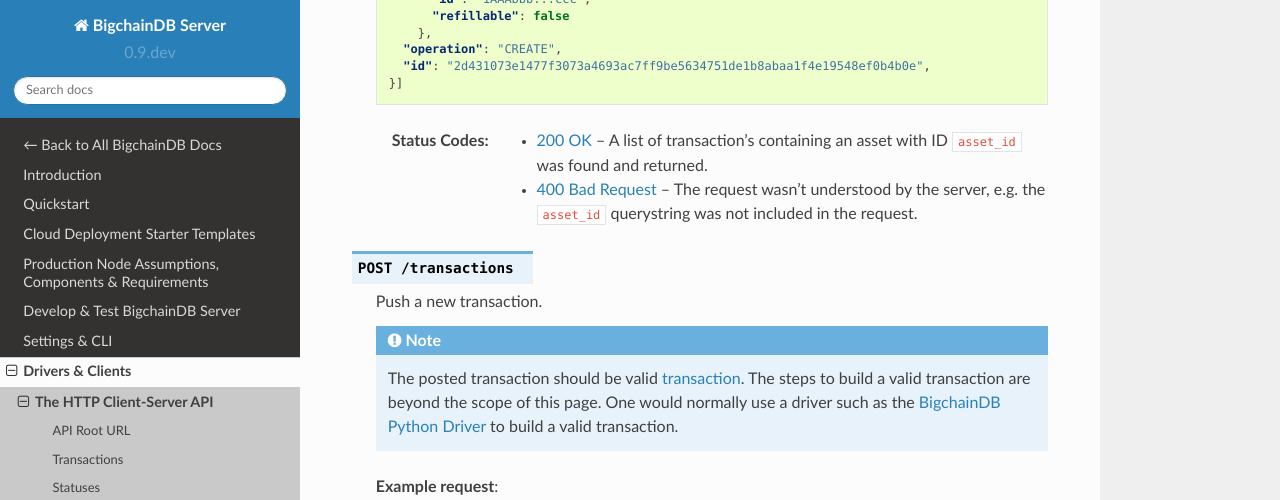
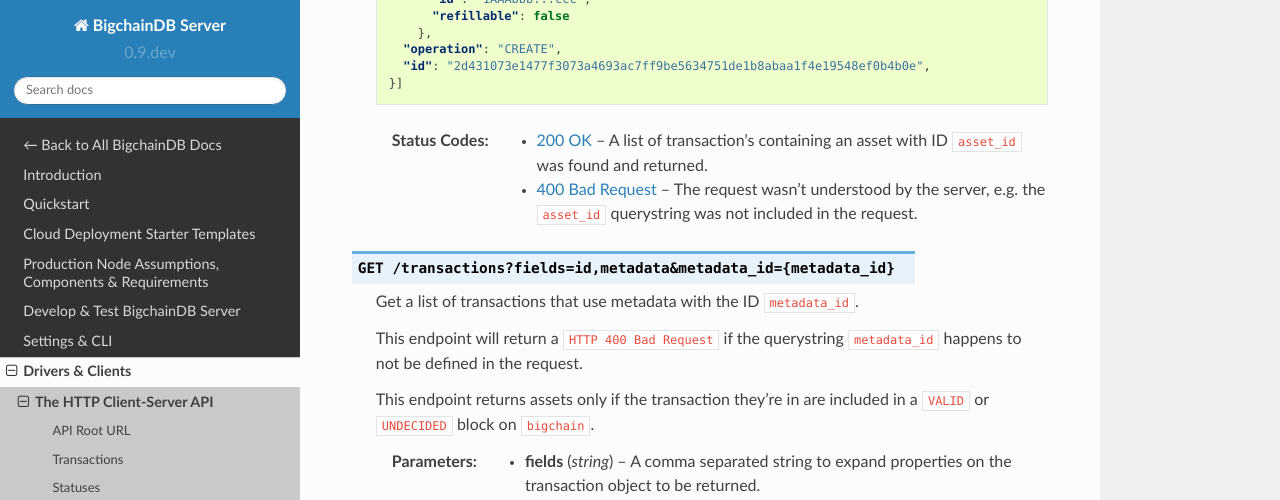
Before and after one commit to bigchaindb/bigchaindb, a Sphinx documentation site: the page built from docs/server/source/drivers-clients/http-client-server-api.rst, in a window 1280 px wide and 1400 px high, scrolled down 4069 px. Shown: the top 500 px of the window. Built offline with Sphinx 7.4.7 and the Read the Docs theme 2.0.0, drawn with Linux system fonts in a browser that asks for light colours; pages that are not in the unit, such as notebooks, are missing from menus; some of the changed text lies outside the part shown.

Commit message:
Add transactions by metadata id endpoint

```diff
--- a/docs/server/source/drivers-clients/http-client-server-api.rst
+++ b/docs/server/source/drivers-clients/http-client-server-api.rst
@@ -230,6 +230,49 @@
    :statuscode 200: A list of transaction's containing an asset with ID ``asset_id`` was found and returned.
    :statuscode 400: The request wasn't understood by the server, e.g. the ``asset_id`` querystring was not included in the request.
 
+.. http:get:: /transactions?fields=id,metadata&metadata_id={metadata_id}
+
+   Get a list of transactions that use metadata with the ID ``metadata_id``.
+
+   This endpoint will return a ``HTTP 400 Bad Request`` if the querystring
+   ``metadata_id`` happens to not be defined in the request.
+
+   This endpoint returns assets only if the transaction they're in are
+   included in a ``VALID`` or ``UNDECIDED`` block on ``bigchain``.
+
+   :param fields: A comma separated string to expand properties on the transaction object to be returned.
+   :type fields: string
+
+   :param metadata_id: metadata ID.
+   :type metadata_id: uuidv4
+
+   **Example request**:
+
+   .. sourcecode:: http
+
+      GET /transactions?fields=id,metadata&metadata_id=1AAAbbb...ccc HTTP/1.1
+      Host: example.com
+
+   **Example response**:
+
+   .. sourcecode:: http
+
+      HTTP/1.1 200 OK
+      Content-Type: application/json
+
+      [{
+        "transaction": {
+        "metadata": {
+          "id": "1AAAbbb...ccc",
+          "data": {
+            "hello": "world"
+          },
+        "id": "2d431073e1477f3073a4693ac7ff9be5634751de1b8abaa1f4e19548ef0b4b0e",
+      }]
+
+   :statuscode 200: A list of transaction's containing metadata with ID ``metadata_id`` was found and returned.
+   :statuscode 400: The request wasn't understood by the server, e.g. the ``metadata_id`` querystring was not included in the request.
+
 .. http:post:: /transactions
 
    Push a new transaction.
```
